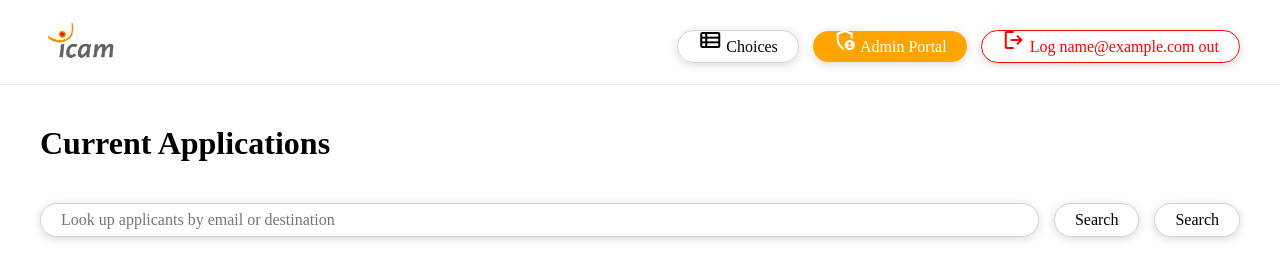
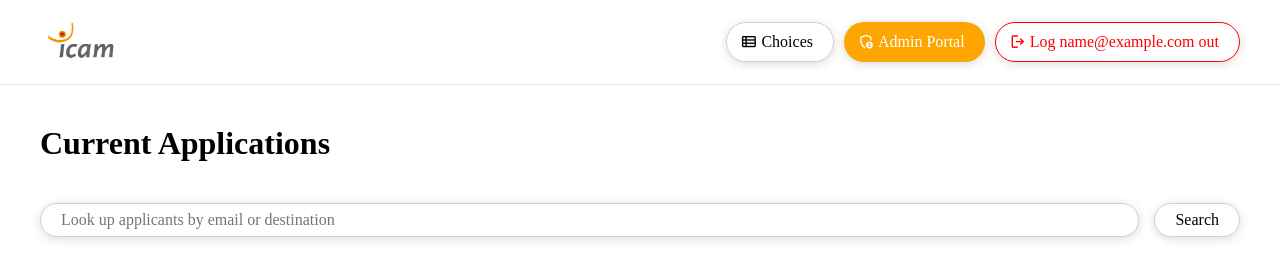
Before and after one commit to falachabt/dynamic_web_app, a Flask app: page /choices in a window 1280 px wide. Shown: the top 257 px of the page. Run offline with Flask 3, Linux system fonts and the light colour scheme; the visitor is signed in with stand-in values (Sample User, id 1); data that the repository does not hold is empty; some libraries are stand-ins or nearby versions; some web fonts are replaced.

Commit message:
near the end

```diff
--- a/static/css/styles.css
+++ b/static/css/styles.css
@@ -45,6 +45,7 @@ header {
     padding: 15px 40px;
     border-bottom: solid 1px rgb(233, 233, 233);
     display: flex;
+    flex-direction: row;
     justify-content: space-between;
     align-items: center;
 }
@@ -65,14 +66,22 @@ nav > *{
     margin-left: 10px;
 }
 
+nav{
+    display: flex;
+    flex-direction: row;
+}
+
 nav a {
     background-color: white;
     box-shadow: 0 2px 10px rgba(0, 0, 0, 0.150);
     padding: 7px 20px;
+    padding-left: 10px;
     border-radius: 20px;
     text-decoration: none;
     color: black;
     transition: .3s;
+    display: flex;
+    align-items: center;
 }
 
 nav a.special{
@@ -93,8 +102,7 @@ nav a.special:hover{
 }
 
 nav a.critical:hover{
-    background-color: red;
-    color: white;
+    box-shadow: 0 2px 10px rgba(255, 0, 0, 0.661);
 }
 
 /*****************  PAGE CONTENT   **********************/
@@ -311,3 +319,12 @@ hr{
   .glyph{
     height: 1em;
   }
+
+  .material-symbols-outlined{
+    scale: .7;
+    margin-left: 0;
+  }
+
+  span{
+    max-width: 30px;
+  }
--- a/templates/base.html
+++ b/templates/base.html
@@ -23,13 +23,13 @@
         {% if session.get("user") %}
         <a href="{{ url_for('choices') }}" class="outlined"> <span class="material-symbols-outlined">
           view_list
-          </span> Choices</a>
+          </span>Choices</a>
         {% endif %}
 
         {% if session.get("userType") == 'admin' %}
-        <a href="{{ url_for('admin') }}" class="{% if active_page == 'admin' %}active{% endif %} special"> <span class="material-symbols-outlined">
+        <a href="{{ url_for('admin') }}" class="{% if active_page == 'admin' %}active{% endif %} special"><span class="material-symbols-outlined">
           admin_panel_settings
-          </span>  Admin Portal</a>
+          </span>Admin Portal</a>
         {% endif %}
 
         {% if session.get("user") and session.get("userType") != 'admin' %}
--- a/templates/choices.html
+++ b/templates/choices.html
@@ -5,7 +5,6 @@ block content %}
   <h1>Current Applications</h1>
   <div class='horizontal searchBundle' style='width: auto;'>
     <input type="text" id='search' class='search pill outlined' placeholder="Look up applicants by email or destination"  defaultValue="{{search}}"   />
-    <a type='submit' class='pill outlined' style='cursor: pointer; width: auto;' id="search_button">Search</a>
     <a type='submit' class='pill outlined' style='cursor: pointer; width: auto;' id="search_button">Search</a>
   </div>
   <table class="choices-table">
```
